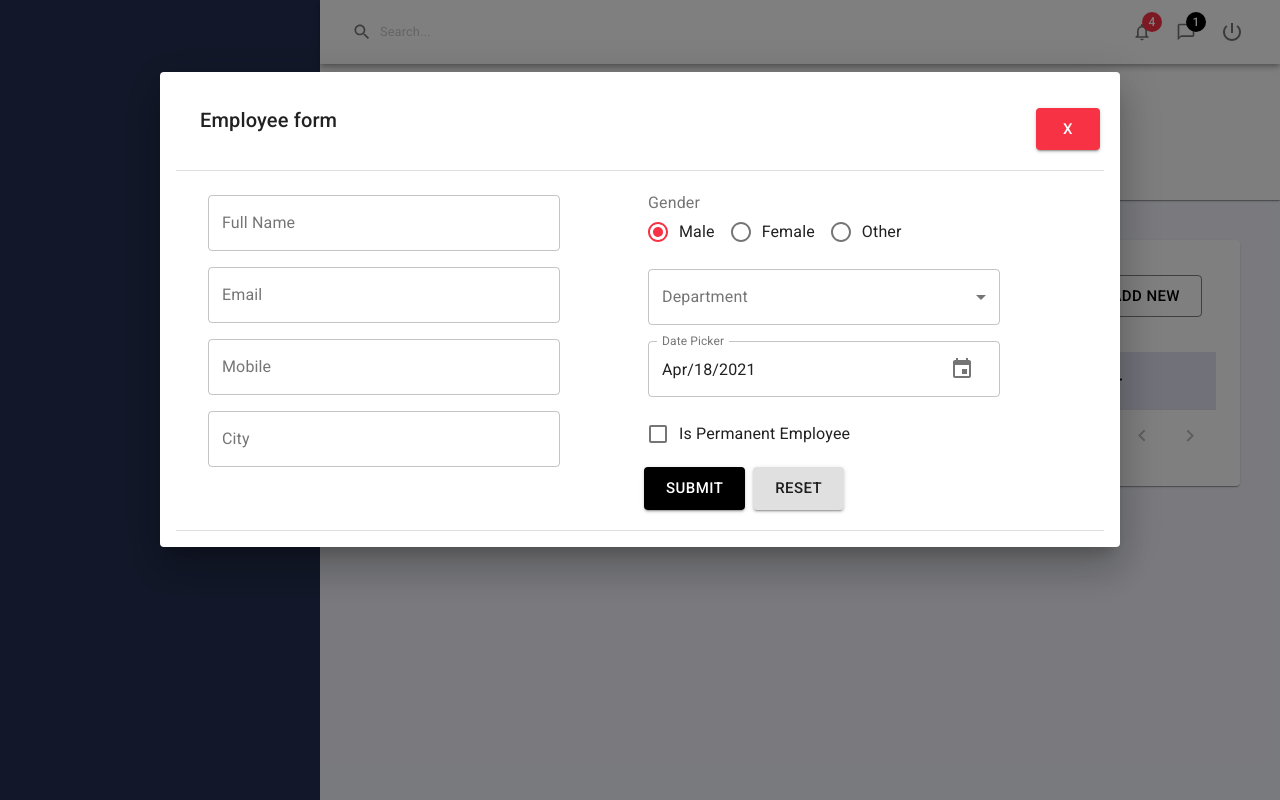
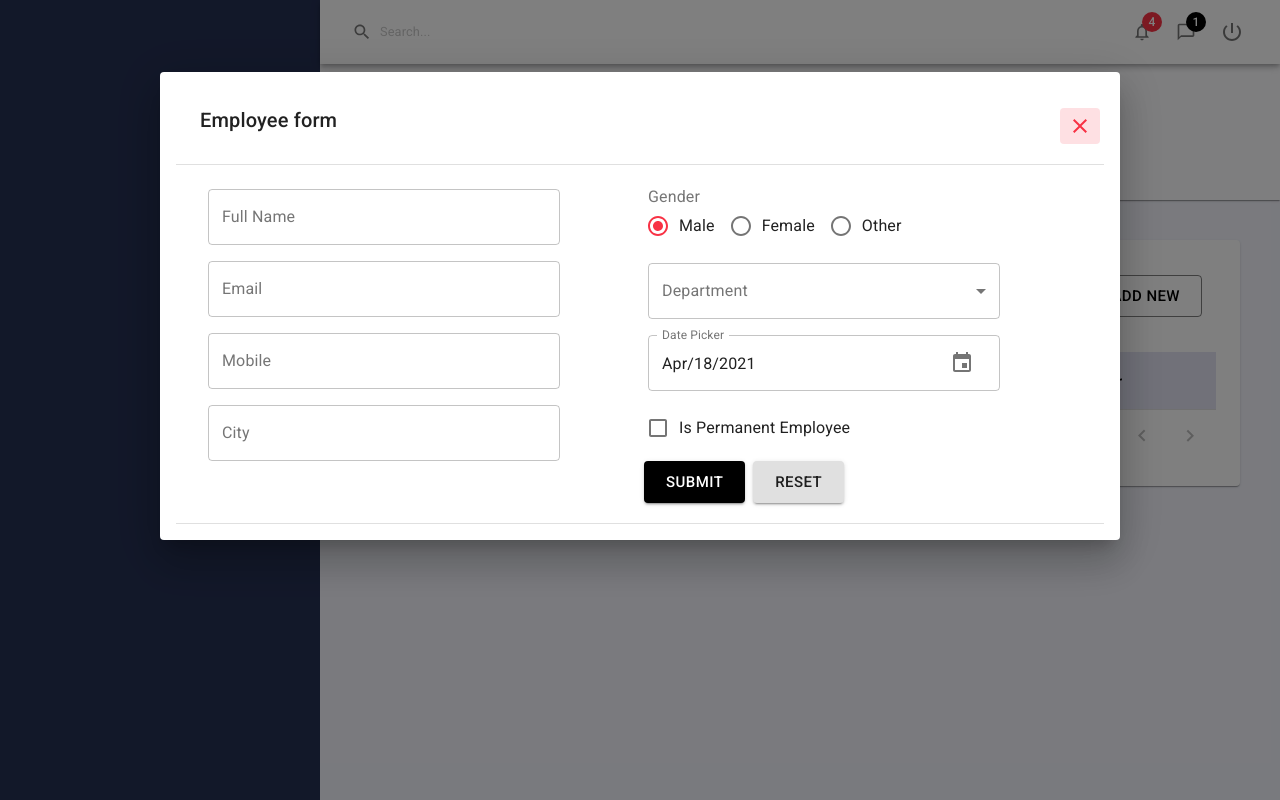
Before and after one commit to Ari-O-Alt/Material_UI_practice_tutorial, a React (Create React App) app: page / in a window 1280 px wide. Both pictures are taken after typing "Sample" into the empty fields and a click on the button "ADD NEW". Built offline with nearby package versions, Linux system fonts and the light colour scheme; the HTML template or start-up script is replaced by a standard one.

Commit message:
Added MyActionButton component

```diff
--- /dev/null
+++ b/src/Components/Controls/MyActionButton.jsx
@@ -0,0 +1,35 @@
+import { Button, makeStyles } from '@material-ui/core';
+import React from 'react';
+
+const styles = makeStyles((theme) => ({
+  root: {
+    minWidth: 0,
+    margin: theme.spacing(0.5),
+  },
+  secondary: {
+    backgroundColor: theme.palette.secondary.light,
+    '& .MuiButton-label': {
+      color: theme.palette.secondary.main,
+    },
+  },
+  primary: {
+    backgroundColor: theme.palette.primary.light,
+    '& .MuiButton-label': {
+      color: theme.palette.primary.main,
+    },
+  },
+}));
+
+const MyActionButton = (props) => {
+  const { color, children, onClick } = props;
+
+  const classes = styles();
+
+  return (
+    <Button className={`${classes.root} ${classes[color]}`} onClick={onClick}>
+      {children}
+    </Button>
+  );
+};
+
+export default MyActionButton;
--- a/src/Components/MyPopup/MyPopup.jsx
+++ b/src/Components/MyPopup/MyPopup.jsx
@@ -6,7 +6,8 @@ import {
   Typography,
 } from '@material-ui/core';
 import React from 'react';
-import MyButton from '../Controls/MyButton';
+import MyActionButton from '../Controls/MyActionButton';
+import CloseIcon from '@material-ui/icons/Close';
 
 const styles = makeStyles((theme) => ({
   dialogWrapper: {
@@ -33,7 +34,9 @@ const MyPopup = (props) => {
           <Typography variant='h6' component={'div'} style={{ flexGrow: 1 }}>
             {title}
           </Typography>
-          <MyButton color='secondary' text='X'></MyButton>
+          <MyActionButton color='secondary'>
+            <CloseIcon />
+          </MyActionButton>
         </div>
       </DialogTitle>
       <DialogContent dividers>{children}</DialogContent>
```
Also changed, not shown: 1 other file (tests, documents, lock files or other folders).
